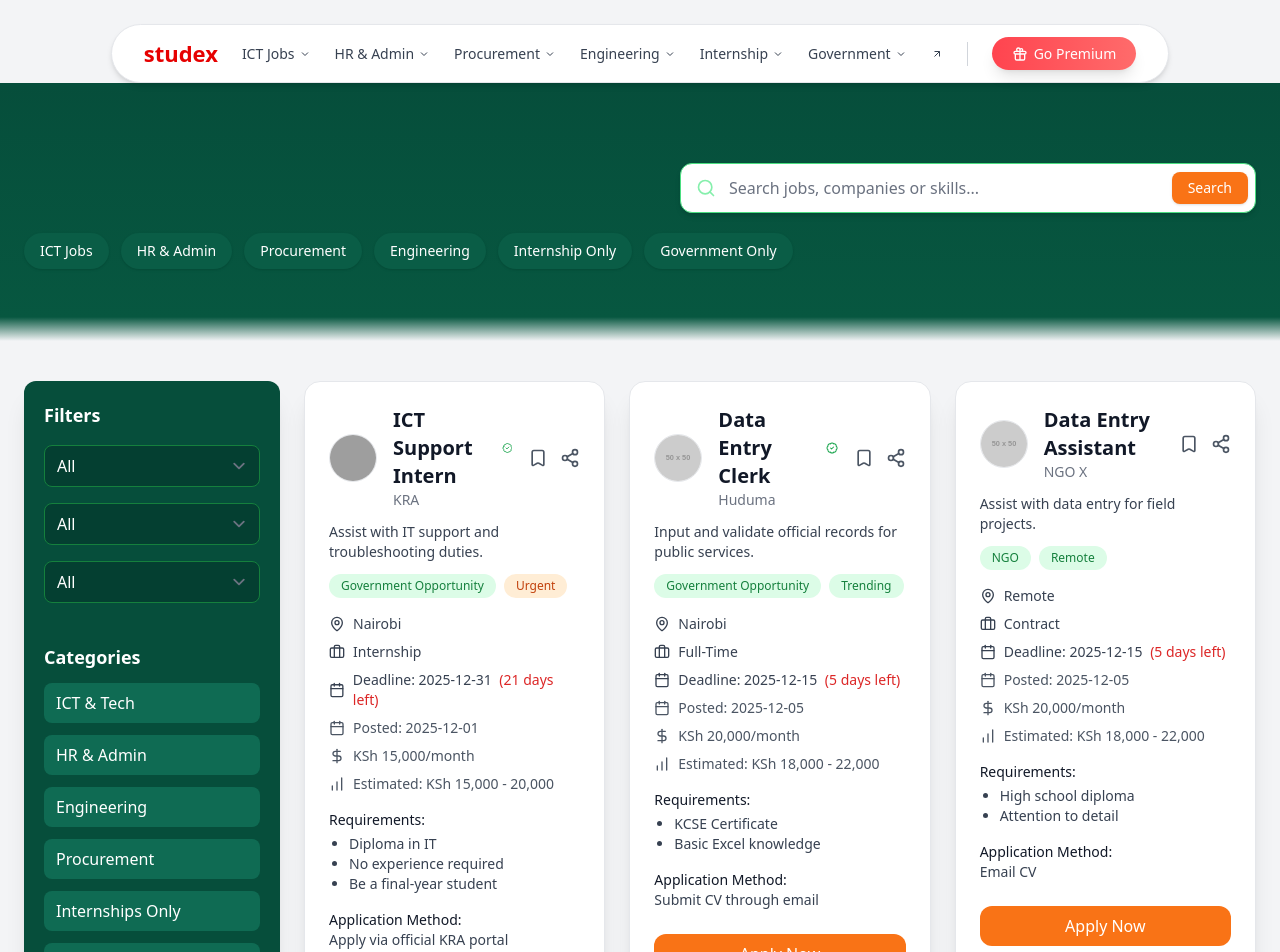
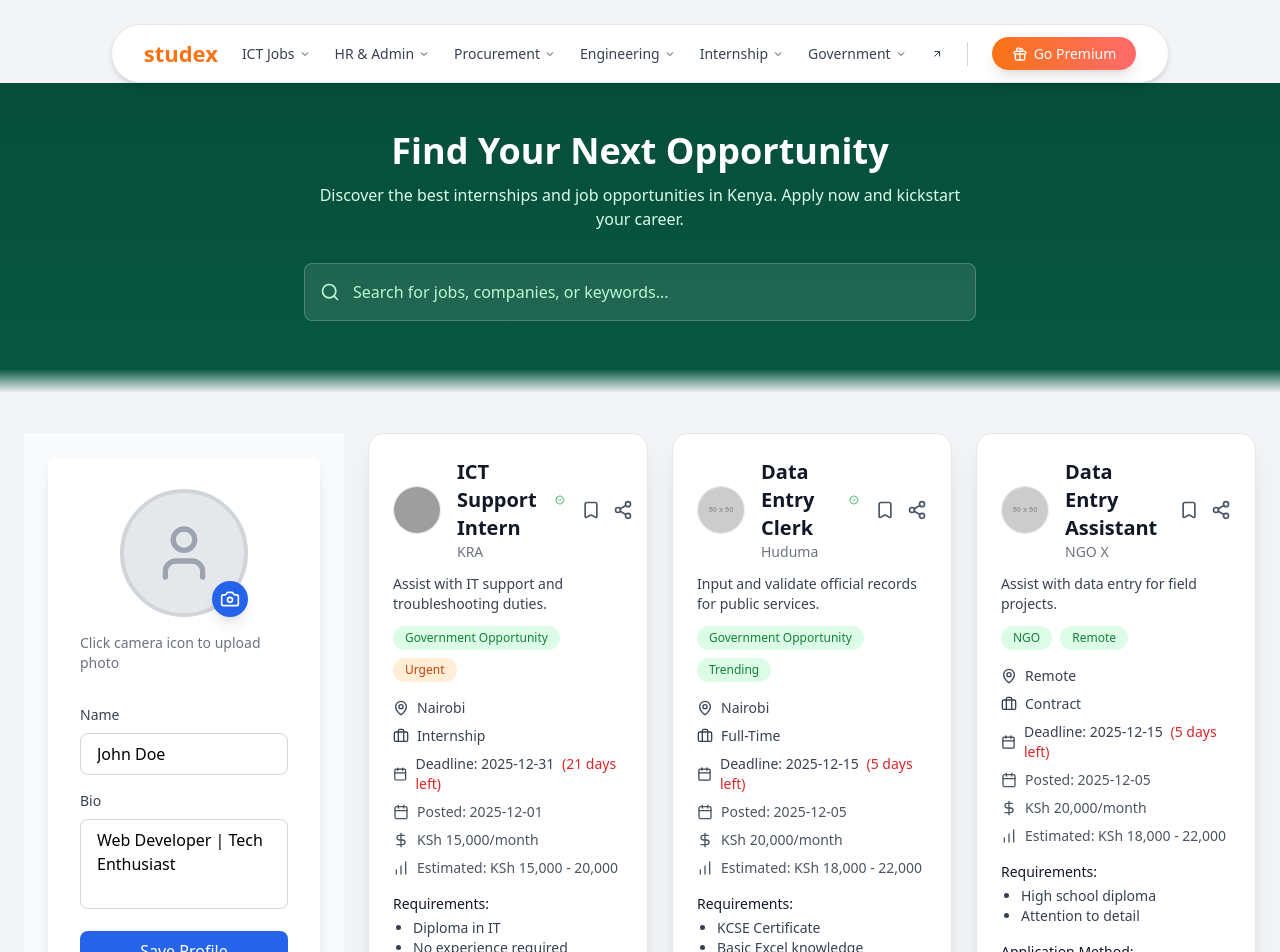
Before and after one commit to NdegeSimon/StudentsHub, a React (Vite) app in the folder client/: page /jobs in a window 1280 px wide. Shown: the top 952 px of the page. Built offline with nearby package versions, Linux system fonts and the light colour scheme; grey boxes are pictures that could not be loaded.

Commit message:
add te profilecard to te jobcard

```diff
--- a/client/src/components/Navbar.jsx
+++ b/client/src/components/Navbar.jsx
@@ -7,7 +7,7 @@
 
     {/* LOGO */}
     <div className="flex items-center gap-2">
-      <span className="text-[22px] font-extrabold text-[#e60000]">
+      <span className="text-[22px] font-extrabold text-[#f97316]">
         studex
       </span>
     </div>
@@ -59,7 +59,7 @@
 
     {/* RIGHT ACTIONS */}
     <div className="flex items-center gap-3 text-[14px]">
-      <button className="px-5 py-1.5 bg-gradient-to-r from-[#ff444f] to-[#ff6b6b] text-white rounded-full hover:opacity-90 font-medium transition-all transform hover:scale-105 flex items-center gap-1.5 shadow-lg">
+      <button className="px-5 py-1.5 bg-gradient-to-r from-[#f97316] to-[#ff6b6b] text-white rounded-full hover:opacity-90 font-medium transition-all transform hover:scale-105 flex items-center gap-1.5 shadow-lg">
         <svg className="w-4 h-4" fill="none" stroke="currentColor" viewBox="0 0 24 24" xmlns="http://www.w3.org/2000/svg">
           <path strokeLinecap="round" strokeLinejoin="round" strokeWidth="2" d="M12 8v13m0-13V6a2 2 0 112 2h-2zm0 0V5.5A2.5 2.5 0 109.5 8H12zm-7 4h14M5 12a2 2 0 110-4h14a2 2 0 110 4M5 12v7a2 2 0 002 2h10a2 2 0 002-2v-7"></path>
         </svg>
--- a/client/src/components/ProfileCard.jsx
+++ b/client/src/components/ProfileCard.jsx
@@ -1,10 +1,90 @@
-import React from "react";
+import React, { useState } from 'react';
+import { Camera, User } from 'lucide-react';
 
 export default function ProfileCard() {
-    return (
-        <div className="">
-            <img src="" alt="" />
+  const [profileImage, setProfileImage] = useState(null);
+  const [name, setName] = useState('John Doe');
+  const [bio, setBio] = useState('Web Developer | Tech Enthusiast');
 
+  const handleImageUpload = (e) => {
+    const file = e.target.files[0];
+    if (file) {
+      const reader = new FileReader();
+      reader.onloadend = () => {
+        setProfileImage(reader.result);
+      };
+      reader.readAsDataURL(file);
+    }
+  };
+
+  return (
+    <div className="min-h-screen bg-gray-50 p-6">
+      <div className="w-full max-w-md bg-white rounded-lg shadow-lg p-8">
+        {/* Profile Picture Section */}
+        <div className="flex flex-col items-center mb-6">
+          <div className="relative w-32 h-32 mb-4">
+            {profileImage ? (
+              <img
+                src={profileImage}
+                alt="Profile"
+                className="w-full h-full rounded-full object-cover border-4 border-blue-100"
+              />
+            ) : (
+              <div className="w-full h-full rounded-full bg-gray-200 border-4 border-gray-300 flex items-center justify-center">
+                <User className="w-16 h-16 text-gray-400" />
+              </div>
+            )}
+
+            {/* Camera Button */}
+            <label
+              htmlFor="profileUpload"
+              className="absolute bottom-0 right-0 bg-blue-600 text-white p-2 rounded-full hover:bg-blue-700 cursor-pointer shadow-lg transition-colors"
+            >
+              <Camera className="w-5 h-5" />
+              <input
+                type="file"
+                id="profileUpload"
+                className="hidden"
+                accept="image/*"
+                onChange={handleImageUpload}
+              />
+            </label>
+          </div>
+
+          <p className="text-sm text-gray-500 mb-2">Click camera icon to upload photo</p>
         </div>
-    );
+
+        {/* Profile Info */}
+        <div className="space-y-4">
+          <div>
+            <label className="block text-sm font-medium text-gray-700 mb-2">
+              Name
+            </label>
+            <input
+              type="text"
+              value={name}
+              onChange={(e) => setName(e.target.value)}
+              className="w-full px-4 py-2 border border-gray-300 rounded-lg focus:ring-2 focus:ring-blue-500 focus:border-transparent"
+            />
+          </div>
+
+          <div>
+            <label className="block text-sm font-medium text-gray-700 mb-2">
+              Bio
+            </label>
+            <textarea
+              value={bio}
+              onChange={(e) => setBio(e.target.value)}
+              rows="3"
+              className="w-full px-4 py-2 border border-gray-300 rounded-lg focus:ring-2 focus:ring-blue-500 focus:border-transparent resize-none"
+            />
+          </div>
+
+          <button className="w-full bg-blue-600 text-white py-2 rounded-lg hover:bg-blue-700 font-medium transition-colors">
+            Save Profile
+          </button>
+        </div>
+      </div>
+    </div>
+  );
 }
--- a/client/src/pages/JobsPage.jsx
+++ b/client/src/pages/JobsPage.jsx
@@ -3,6 +3,7 @@
 import Navbar from "../components/Navbar";
 import { Search, X } from "lucide-react";
 import JobCardFull from "../components/JobCard";
+import ProfileCard from "../components/ProfileCard";
 
 export default function JobsPage() {
   const [searchText, setSearchText] = useState("");
@@ -82,6 +83,17 @@
     return matchesSearch && matchesType && matchesLocation && matchesAgency;
   });
 
+  // Define filter options
+  const jobTypes = ["All", "Internship", "Full-Time", "Contract", "Part-Time"];
+  const locations = ["All", "Nairobi", "Remote", "Mombasa", "Kisumu"];
+
+  // Clear all filters
+  const clearFilters = () => {
+    setFilterType("All");
+    setFilterLocation("All");
+    setSearchText("");
+  };
+
   return (
     <div className="min-h-screen bg-gray-100">
       {/* NAVBAR */}
@@ -90,39 +102,26 @@
       {/* HERO HEADER */}
       <section className="w-full bg-gradient-to-b from-[#064e3b] to-[#075740] text-white py-12 px-6">
         <div className="max-w-7xl mx-auto">
-
+          {/* Page Title */}
+          <div className="text-center mb-8">
+            <h1 className="text-4xl font-bold mb-3">Find Your Next Opportunity</h1>
+            <p className="text-green-100 max-w-2xl mx-auto">
+              Discover the best internships and job opportunities in Kenya. Apply now and kickstart your career.
+            </p>
+          </div>
 
           {/* Search Bar */}
-          <div className="flex justify-end mt-8">
-            <div className="relative w-full max-w-xl">
-              <Search className="absolute left-4 top-1/2 -translate-y-1/2 text-green-300 w-5 h-5" />
-
+          <div className="relative w-full max-w-2xl mx-auto">
             <input
               type="text"
+              placeholder="Search for jobs, companies, or keywords..."
+              className="w-full pl-12 pr-10 py-4 rounded-lg bg-white/10 border border-white/20 text-white placeholder-green-200 focus:outline-none focus:ring-2 focus:ring-white/50 focus:border-transparent text-base"
               value={searchText}
               onChange={(e) => setSearchText(e.target.value)}
-                placeholder="Search jobs, companies or skills..."
-                className="w-full bg-white text-gray-900 rounded-xl pl-12 pr-28 py-3 shadow-md border border-green-400
-                         focus:outline-none focus:ring-2 focus:ring-orange-500"
             />
 
-              {/* Clear icon */}
             {searchText && (
-                <X
-                  onClick={() => setSearchText("")}
-                  className="absolute right-24 top-1/2 -translate-y-1/2 cursor-pointer
-                             text-orange-500 hover:text-orange-600 w-5 h-5"
-                />
-              )}
-
-              {/* Search button */}
-              <button className="absolute right-2 top-1/2 -translate-y-1/2 bg-orange-500 hover:bg-orange-600
-                             text-white px-4 py-1.5 rounded-lg shadow text-sm">
-                Search
-              </button>
-            </div>
-          </div>
-
+              <div>
                 {/* Quick Categories */}
                 <div className="flex flex-wrap gap-3 mt-5">
                   {["ICT Jobs", "HR & Admin", "Procurement", "Engineering", "Internship Only", "Government Only"].map((cat) => (
@@ -137,6 +136,10 @@
                   ))}
                 </div>
               </div>
+            )}
+            <Search className="absolute left-4 top-1/2 transform -translate-y-1/2 text-green-200" size={20} />
+          </div>
+        </div>
       </section>
 
       {/* SMOOTH TRANSITION */}
@@ -147,78 +150,14 @@
       {/* ========================================================== */}
       <div className="max-w-7xl mx-auto flex flex-col lg:flex-row gap-6 px-6 py-10">
         {/* SIDEBAR */}
-        <aside className="w-full lg:w-64 bg-[#064e3b] text-white p-5 rounded-xl shadow-xl">
-          <h3 className="font-semibold text-white mb-4 text-lg">Filters</h3>
-
-          {/* Type */}
-          <select
-            value={filterType}
-            onChange={(e) => setFilterType(e.target.value)}
-            className="w-full mb-4 bg-[#043f31] border border-green-700 rounded-lg px-3 py-2 text-white
-                       focus:outline-none focus:ring-2 focus:ring-orange-400"
-          >
-            <option className="text-black">All</option>
-            <option className="text-black">Internship</option>
-            <option className="text-black">Government Placement</option>
-            <option className="text-black">Contract</option>
-            <option className="text-black">Part-Time</option>
-            <option className="text-black">Full-Time</option>
-          </select>
-
-          {/* Location */}
-          <select
-            value={filterLocation}
-            onChange={(e) => setFilterLocation(e.target.value)}
-            className="w-full mb-4 bg-[#043f31] border border-green-700 rounded-lg px-3 py-2 text-white
-                       focus:outline-none focus:ring-2 focus:ring-orange-400"
-          >
-            <option className="text-black">All</option>
-            <option className="text-black">Nairobi</option>
-            <option className="text-black">Mombasa</option>
-            <option className="text-black">Kisumu</option>
-            <option className="text-black">Remote</option>
-          </select>
-
-          {/* Agency */}
-          <select
-            value={filterAgency}
-            onChange={(e) => setFilterAgency(e.target.value)}
-            className="w-full mb-4 bg-[#043f31] border border-green-700 rounded-lg px-3 py-2 text-white
-                       focus:outline-none focus:ring-2 focus:ring-orange-400"
-          >
-            <option className="text-black">All</option>
-            <option className="text-black">KRA</option>
-            <option className="text-black">NTSA</option>
-            <option className="text-black">Huduma</option>
-            <option className="text-black">ICT Authority</option>
-          </select>
-
-          <h3 className="font-semibold text-white mt-6 mb-3 text-lg">Categories</h3>
-
-          <div className="flex flex-col gap-3">
-            {[
-              "ICT & Tech",
-              "HR & Admin",
-              "Engineering",
-              "Procurement",
-              "Internships Only",
-              "Government Only",
-            ].map((cat) => (
-              <button
-                key={cat}
-                className="text-left px-3 py-2 bg-[#0f6b53] text-white rounded-lg hover:bg-[#0a5a46] transition"
-                onClick={() => setSearchText(cat)}
-              >
-                {cat}
-              </button>
-            ))}
+        <div className="w-full lg:w-80">
+          <ProfileCard />
         </div>
-        </aside>
 
         {/* JOB CARDS GRID */}
         <div className="flex-1 grid gap-6 grid-cols-1 sm:grid-cols-2 lg:grid-cols-2 xl:grid-cols-3">
-          {filteredJobs.length > 0 ? (
-            filteredJobs.map((job) => (
+          {jobs.length > 0 ? (
+            jobs.map((job) => (
               <JobCardFull
                 key={job.id}
                 {...job}
```
Lines whose indentation alone changed are shown as unchanged.
